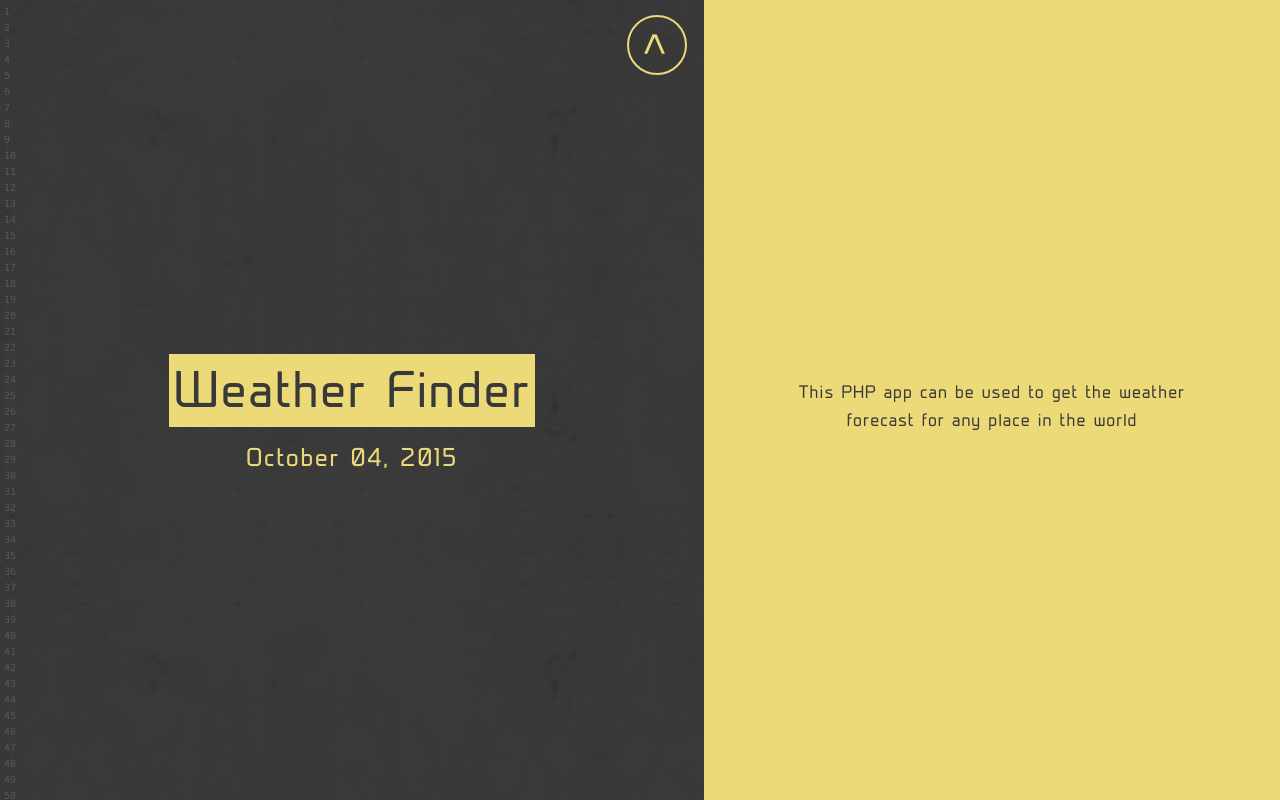
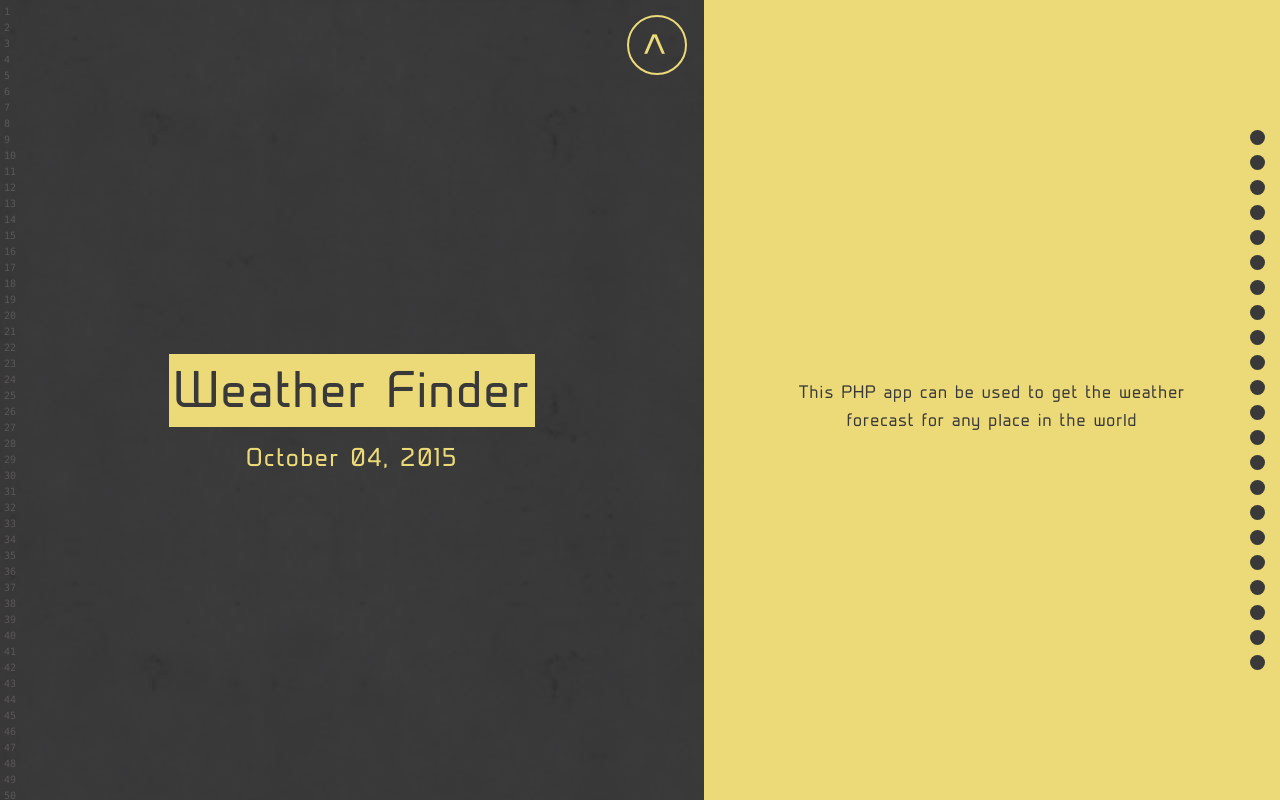
Before and after one commit to timrooke1991/portfolio, a Gatsby site: page /2015-10-04-weather-finder/ in a window 1280 px wide. Built offline with nearby package versions, Linux system fonts and the light colour scheme; Gatsby itself is replaced by a stand-in of ours.

Commit message:
Navigation kind of working

```diff
--- a/gatsby-node.js
+++ b/gatsby-node.js
@@ -32,7 +32,7 @@ exports.createPages = ({ graphql, actions }) => {
 
     // Create blog posts pages.
     const posts = result.data.allMarkdownRemark.edges;
-
+    const slugs = posts.map(post => post.node.fields.slug);
     posts.forEach((post, index) => {
       const previous =
         index === posts.length - 1 ? null : posts[index + 1].node;
@@ -42,6 +42,7 @@ exports.createPages = ({ graphql, actions }) => {
         path: post.node.fields.slug,
         component: blogPost,
         context: {
+          slugs,
           slug: post.node.fields.slug,
           previous,
           next
--- /dev/null
+++ b/src/components/navigation/navigationItem.js
@@ -0,0 +1,18 @@
+import React from 'react';
+import PropTypes from 'prop-types';
+import { Link } from 'gatsby';
+
+const NavigationItem = ({ slug }) => (
+  <Link
+    to={`${slug}`}
+    activeClassName="navigation-item-active"
+    className="navigation-item"
+    rel="goTo"
+  />
+);
+
+NavigationItem.propTypes = {
+  slug: PropTypes.number.isRequired
+};
+
+export default NavigationItem;
--- /dev/null
+++ b/src/components/navigation/sideNavigation.js
@@ -0,0 +1,29 @@
+import React from 'react';
+import PropTypes from 'prop-types';
+import NavigationItem from './navigationItem';
+
+class SideNavigation extends React.Component {
+  constructor(props) {
+    super(props);
+  }
+
+  renderItems() {
+    const items = [];
+
+    for (let i = 1; i <= this.props.slugs.length; i++) {
+      items.push(<NavigationItem key={i} slug={this.props.slugs[i]} />);
+    }
+
+    return items;
+  }
+
+  render() {
+    return <div className="side-navigation">{this.renderItems()}</div>;
+  }
+}
+
+SideNavigation.propTypes = {
+  slugs: PropTypes.array.isRequired
+};
+
+export default SideNavigation;
--- a/src/styles/layout.scss
+++ b/src/styles/layout.scss
@@ -476,6 +476,37 @@ button.down {
   z-index: 99;
 }
 
+.side-navigation {
+  position: absolute;
+  display: flex;
+  flex-direction: column;
+  justify-content: center;
+  height: 100%;
+  align-items: flex-end;
+  right: 15px;
+
+  .navigation-item {
+    margin: 5px 0;
+    height: 5px;
+    width: 5px;
+    padding: 5px;
+    border-radius: 50%;
+    background: $primaryBlack;
+  }
+
+  .navigation-item-active {
+    position: relative;
+    margin: 3px 0;
+    right: -3px;
+    height: 7px;
+    width: 7px;
+    padding: 5px;
+    border-radius: 50%;
+    background: $primaryYellow;
+    border: 2px solid $primaryBlack;
+  }
+}
+
 @media screen and (max-width: 768px) {
   button.down,
   button.up {
--- a/src/templates/blogTemplate.js
+++ b/src/templates/blogTemplate.js
@@ -7,6 +7,7 @@ import Panel from '../components/layout/panel';
 import Title from '../components/text/title';
 import Description from '../components/text/description';
 import SEO from '../components/seo';
+import SideNavigation from '../components/navigation/sideNavigation';
 
 class BlogPostTemplate extends React.Component {
   constructor(props) {
@@ -26,8 +27,8 @@ class BlogPostTemplate extends React.Component {
   render() {
     const post = this.props.data.markdownRemark;
     const siteTitle = this.props.data.site.siteMetadata.title;
-    const { previous, next } = this.props.pageContext;
-
+    const { previous, next, slugs } = this.props.pageContext;
+    console.log(slugs);
     return (
       <Layout location={this.props.location} title={siteTitle}>
         <SEO
@@ -58,6 +59,7 @@ class BlogPostTemplate extends React.Component {
             />
             {post.frontmatter.tags}
           </Panel>
+          <SideNavigation slugs={slugs} />
         </Column>
         {next && (
           <Link to={next.fields.slug} rel="next">
```
